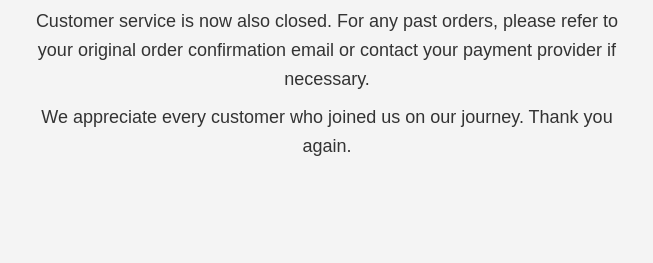
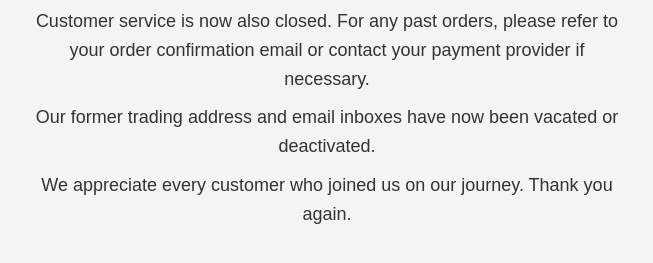
Before and after one commit to geargeek-holding/geargeek-holding.github.io, a plain HTML site: page index.html in a window 1280 px wide. Shown: the part 207-470 px from the top of the page, without its empty margins (313-966 px from the left). Drawn offline with Linux system fonts and the light colour scheme.

Commit message:
Update index.html

```diff
--- a/index.html
+++ b/index.html
@@ -28,9 +28,10 @@
   </style>
 </head>
 <body>
-  <h1>Gear Geek Has Now Closed</h1>
-  <p>Thank you for your support over the years. Gear Geek is no longer trading and our online store has been permanently closed.</p>
-  <p>Customer service is now also closed. For any past orders, please refer to your original order confirmation email or contact your payment provider if necessary.</p>
-  <p>We appreciate every customer who joined us on our journey. Thank you again.</p>
+<h1>Gear Geek Has Now Closed</h1>
+<p>Thank you for your support over the years. Gear Geek is no longer trading and our online store has been permanently closed.</p>
+<p>Customer service is now also closed. For any past orders, please refer to your order confirmation email or contact your payment provider if necessary.</p>
+<p>Our former trading address and email inboxes have now been vacated or deactivated.</p>
+<p>We appreciate every customer who joined us on our journey. Thank you again.</p>
 </body>
 </html>
```
